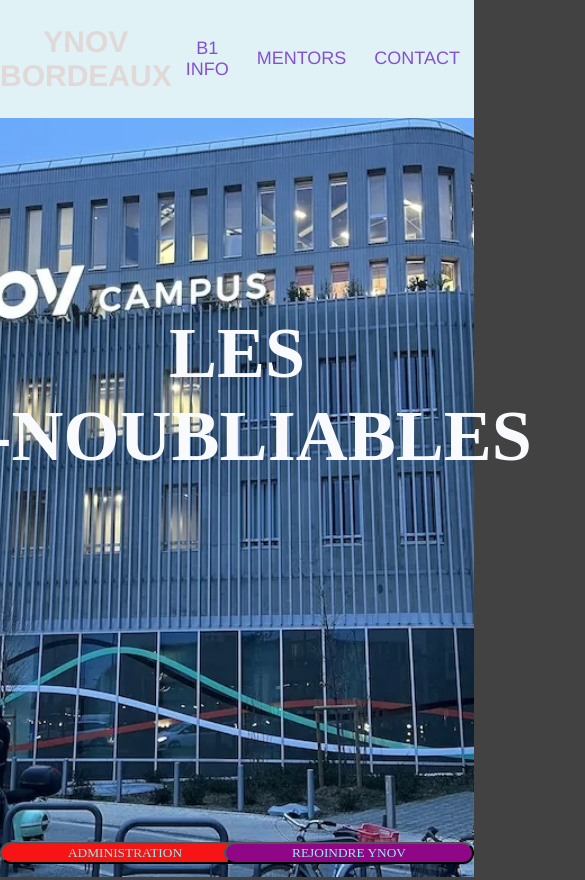
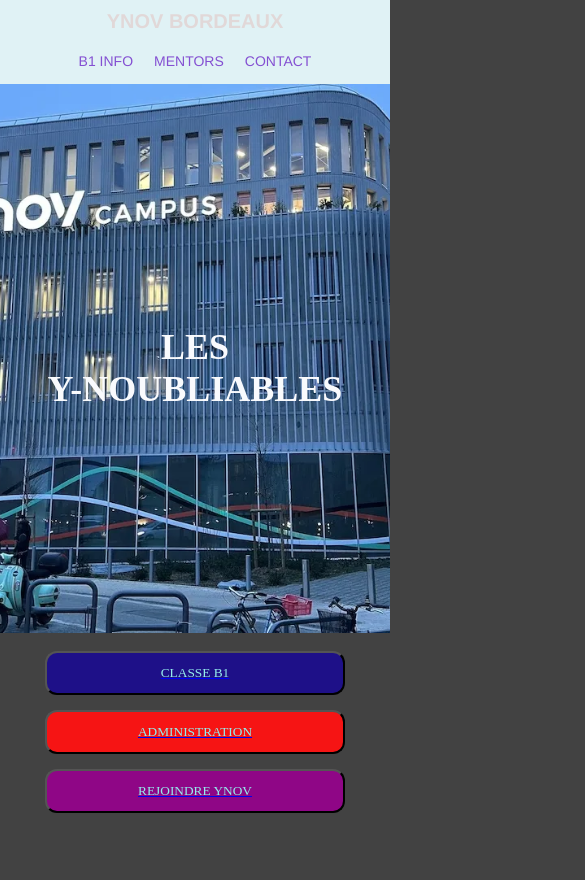
Before and after one commit to andyabbaswilfried-cell/Y-Noubliable, a plain HTML site: page index.html in a window 390 px wide. Shown: the top 880 px of the page, 585 px wide, since content can reach past the window. After the commit the page ends 844 px from the top, so only its background shows below. Drawn offline with Linux system fonts and the light colour scheme.

Commit message:
phone size

```diff
--- a/index.html
+++ b/index.html
@@ -11,9 +11,9 @@
         <nav id="navbar">
             <h2> YNOV BORDEAUX</h2>
         <a href="classe.html" class="active">B1 INFO </a>
-        <a href="classe.html">MENTORS</a>
+        <a href="classe.html"class="active" >MENTORS</a>
 
-          <a href="contact.html">CONTACT</a>
+          <a href="contact.html"class="active">CONTACT</a>
     </nav>
 
     <script src="index.js"></script>
@@ -26,9 +26,9 @@
 <div id="container">
    <img id="presentation_image" src="photo_ynov/ynov-2.webp" alt="photo  de Bordeaux Ynov " >
    <h1 id="ynoubliabes"> LES<br> Y-NOUBLIABLES</h1>
-   <button id="b1_eleve"><a href="classe.html">CLASSE B1</a></button>
-    <button id="admin"><a href="https://www.ynov.com/campus/bordeaux/equipe" target="_blank">ADMINISTRATION</a></button>
-    <button id="join"><a href="https://www.ynov.com/candidature" target="_blank">REJOINDRE YNOV</a></button>
+   <a href="classe.html"><button id="b1_eleve">CLASSE B1</button></a>
+    <a href="https://www.ynov.com/campus/bordeaux/equipe" target="_blank"><button id="admin">ADMINISTRATION</button></a>
+    <a href="https://www.ynov.com/candidature" target="_blank"><button id="join">REJOINDRE YNOV</button></a>
  </div>
 
     </main>
--- a/style.css
+++ b/style.css
@@ -13,7 +13,10 @@ body{
     grid-template-areas: "header"
                             "main";
 }
-
+.active{
+    padding-top:20px ;
+    padding-bottom: 30px;
+}
 #presentation_image{
     height: 90vh;
     width: 100%;
@@ -79,7 +82,7 @@ nav a:hover{
     width: 250px;
 }
 
-#b1_eleve a{
+#b1_eleve {
     text-decoration: none;
     font-family: Montserrat;
     color: rgb(149, 237, 237);
@@ -95,7 +98,7 @@ nav a:hover{
     border-radius: 12px;
     width: 250px;
 }
-#admin a{
+#admin {
     text-decoration: none;
     font-family: Montserrat;
     color: rgb(149, 237, 237);
@@ -112,7 +115,7 @@ nav a:hover{
     border-radius: 12px;
     width: 250px;
 }
-#join a{
+#join {
     text-decoration: none;
     font-family: Montserrat;
     color: rgb(149, 237, 237);
@@ -208,3 +211,72 @@ div#names{
     color: #42c0f6;
     text-decoration: none;
 }
+
+@media screen and (max-width: 768px) {
+
+    /* NAVBAR */
+    #navbar {
+        flex-wrap: wrap;
+        justify-content: center;
+        gap: 5px;
+        padding: 5px;
+    }
+
+    #navbar h2 {
+        width: 100%;
+        font-size: 20px;
+        margin: 5px 0;
+    }
+
+    nav a {
+        font-size: 14px;
+        padding: 10px 8px;
+    }
+
+    .active {
+        padding-top: 10px;
+        padding-bottom: 10px;
+    }
+
+
+    /* CONTENEUR PRINCIPAL */
+    #container {
+        width: 100%;
+        overflow: hidden;
+    }
+
+
+    /* IMAGE */
+    #presentation_image {
+        width: 100%;
+        height: 65vh;
+        object-fit: cover;
+        object-position: center;
+    }
+
+
+    /* TITRE */
+    #ynoubliabes {
+        width: 90%;
+        font-size: 3em;
+        top: 35%;
+        left: 50%;
+        transform: translate(-50%, -50%);
+        overflow: visible;
+    }
+
+
+    /* BOUTONS */
+    #b1_eleve,
+    #admin,
+    #join {
+        position: static;
+        display: block;
+        width: 80%;
+        max-width: 300px;
+        margin: 15px auto;
+        padding: 12px;
+        box-sizing: border-box;
+    }
+
+}
```
